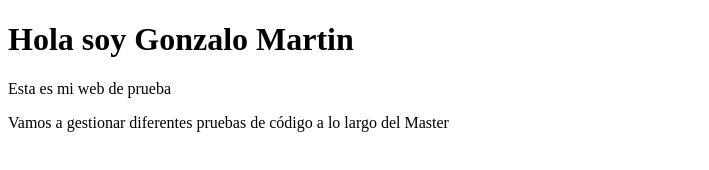
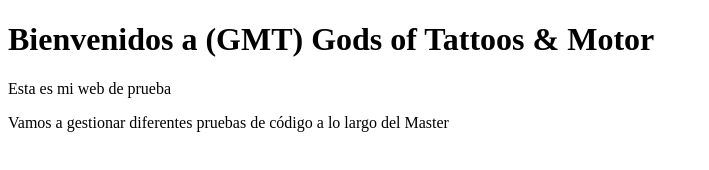
Before and after one commit to gonzalomt89/master-gonzalo-martin, a plain HTML site: page index.html in a window 1280 px wide. Shown: the whole page, without its empty margins (0-709 px from the left). Drawn offline with Linux system fonts and the light colour scheme.

Commit message:
Cambios en GMT

```diff
--- a/index.html
+++ b/index.html
@@ -1,7 +1,7 @@
 <!DOCTYPE html>
     <head></head>
 <body>
-    <h1>Hola soy Gonzalo Martin</h1>
+    <h1>Bienvenidos a (GMT) Gods of Tattoos & Motor</h1>
     <div>Esta es mi web de prueba</div>
     <p>Vamos a gestionar diferentes pruebas de código a lo largo del Master</p>
 </body>
```
Also changed, not shown: 1 other file.
